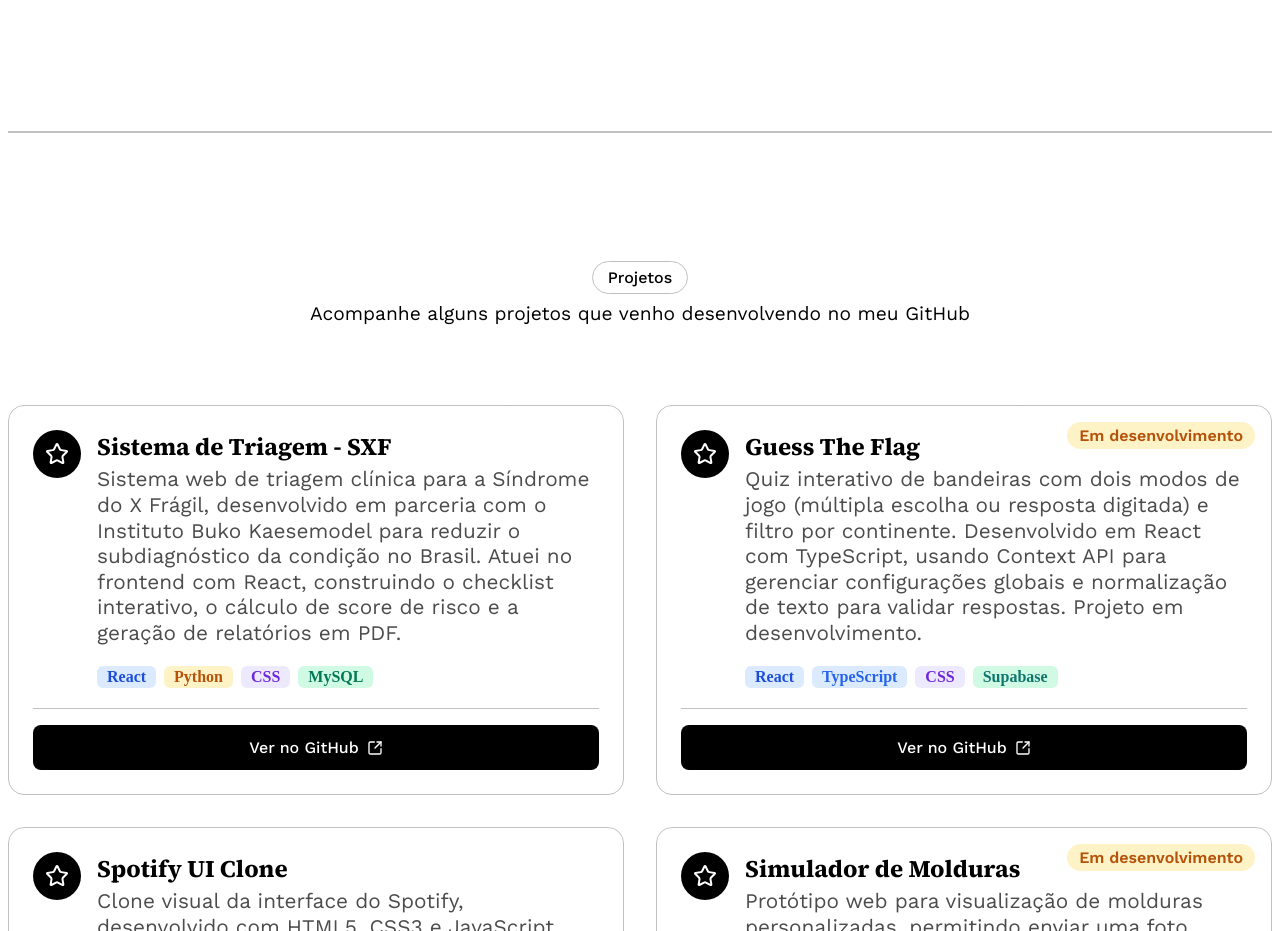
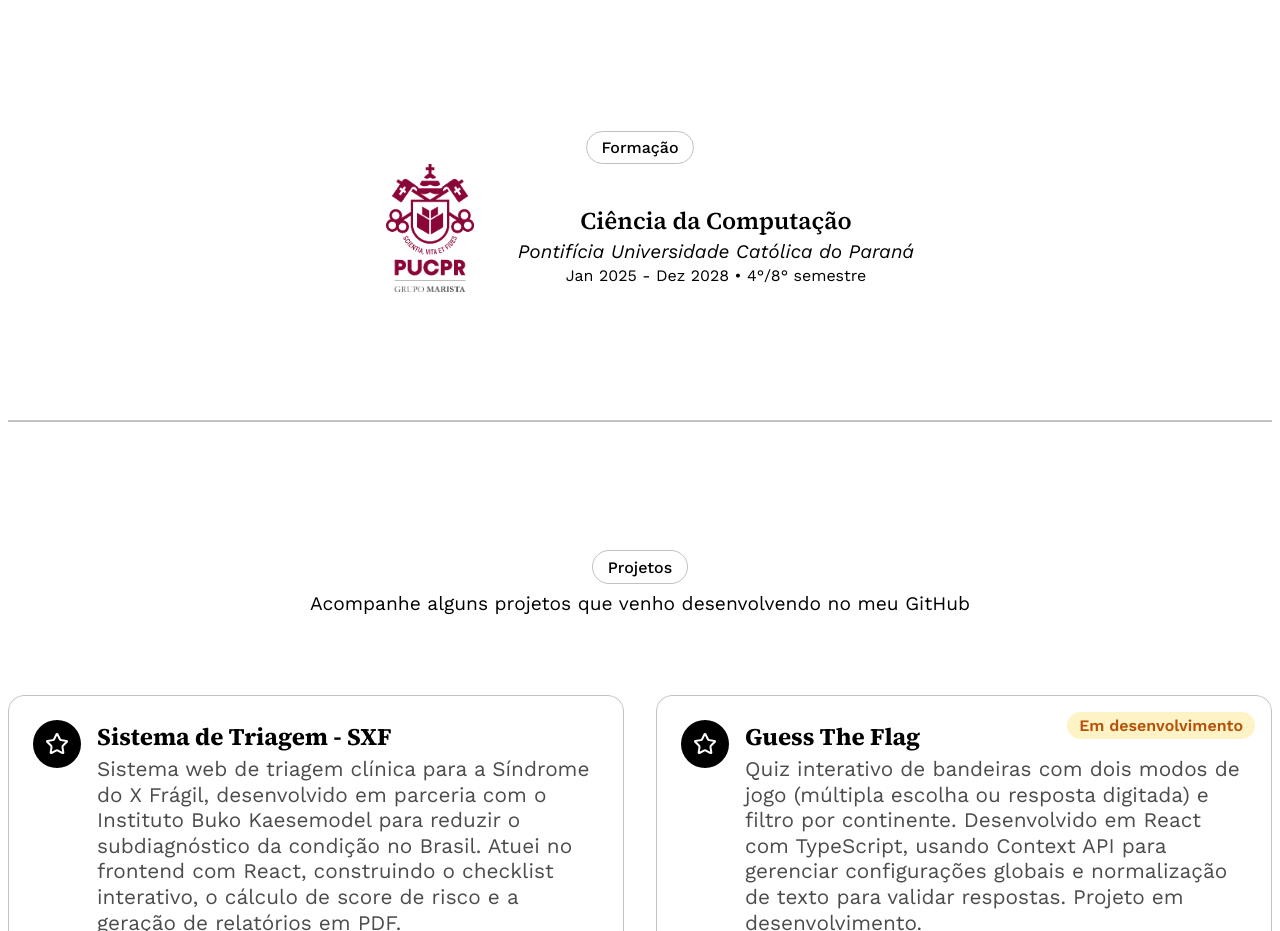
Before and after one commit to felipesokulskidev/portfolio-felipesokulski, a React (Vite) app: page / in a window 1280 px wide. Shown: the part 1585-2516 px from the top of the page. Built offline with nearby package versions, Linux system fonts and the light colour scheme.

Commit message:
adicionando formação

```diff
--- a/src/components/Sobre.css
+++ b/src/components/Sobre.css
@@ -36,3 +36,64 @@
     padding: 0.2rem;
     color: var(--black);
 }
+
+.formacao{
+    display: flex;
+    justify-content: center;
+    align-items: center;
+    gap: 1.5rem;
+}
+
+.formacao-logo-puc{
+    width: 8rem;
+    height: 8rem;
+    flex-shrink: 0;
+}
+
+.formacao-logo-puc img{
+    width: 100%;
+    height: 100%;
+    object-fit: contain;
+}
+
+.formacao-texto{
+    display: flex;
+    justify-content: center;
+    align-items: center;
+    flex-direction: column;
+
+}
+
+.formacao-title{
+    margin-top: 8rem;
+    display: flex;
+    gap: 0.5rem;
+    font-family: var(--font-sans);
+    font-weight: 500;
+    font-size: 1rem;
+    border: solid 1px var(--grey);
+    border-radius: 9999px;
+    padding: 0.4rem 0.9rem;
+}
+
+.formacao-faculdade{
+    font-family: var(--font-serif);
+    font-weight: 600;
+    font-size: 1.5rem;
+    margin-top: 2rem;
+    margin-bottom: 0.2rem;
+}
+
+.formacao-local{
+    margin-bottom: 0.2rem;
+    font-family: var(--font-sans);
+    font-weight: 400;
+    font-size: 1.2rem;
+    font-style: italic;
+}
+
+.formacao-conclusao{
+    font-family: var(--font-sans);
+    font-weight: 400;
+    font-size: 1rem;
+}
--- a/src/components/Sobre.jsx
+++ b/src/components/Sobre.jsx
@@ -1,10 +1,29 @@
 import './Sobre.css'
+import pucLogo from '../assets/pucpr-logo.png';
 
 function Sobre(){
     return(
         <section className="sobre">
             <span className='sobre-title'>Sobre mim</span>
             <span className='sobre-text'> Ao longo da minha trajetória acadêmica e pessoal, desenvolvi <span className='sobre-text-span'>alta facilidade de aprendizado</span> para assimilar rapidamente novas tecnologias e conceitos, demonstrando <span className='sobre-text-span'>adaptabilidade diante de diferentes cenários,</span> aliada à proatividade para antecipar necessidades, sugerir soluções e contribuir com melhorias contínuas nos processos, com um perfil que <span className='sobre-text-span'>busca constantemente novos conhecimentos de forma independente</span> e os aplica de maneira prática em projetos, fortalecendo ainda mais a capacidade de crescimento e evolução dentro das equipes.</span>
+            <span className='formacao-title'>Formação</span>
+            <div className='formacao'>
+
+                <div className='formacao-logo-puc'>
+                    <img src={pucLogo} alt="" />
+                </div>
+
+                <div className='formacao-texto'>
+
+                    <span className='formacao-faculdade'>Ciência da Computação</span>
+                    <span className='formacao-local'>Pontifícia Universidade Católica do Paraná </span>
+                    <span className='formacao-conclusao'>Jan 2025 - Dez 2028 • 4°/8° semestre</span>
+                </div>
+
+            </div>
+            <div className='stack'>
+
+            </div>
         </section>
     )
 }
```
Also changed, not shown: src/assets/pucpr-logo.png (added).
